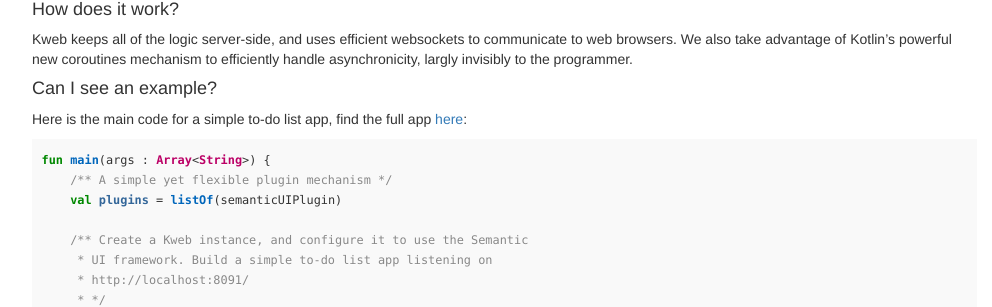
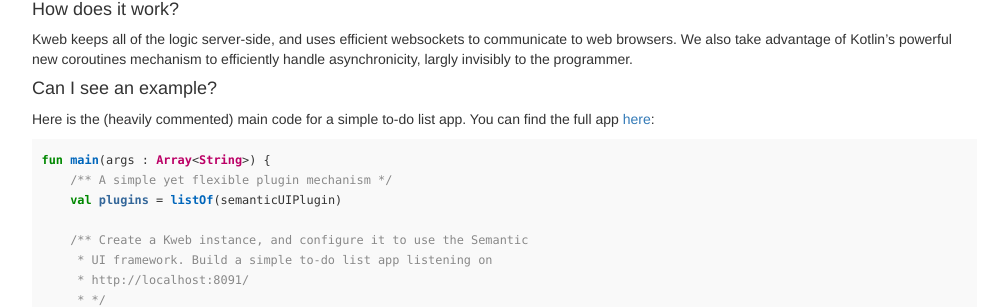
Before and after one commit to kwebio/kwebio.github.io, a Jekyll site: the page built from index.md, in a window 1280 px wide. Shown: the part 510-817 px from the top of the page, without its empty margins (233-1225 px from the left). Built offline with Jekyll 4.4.1, drawn with Linux system fonts in a browser that asks for light colours; nearby versions of some CDN libraries.

Commit message:
Update index.md

````diff
--- a/index.md
+++ b/index.md
@@ -40,7 +40,7 @@ asynchronicity, largly invisibly to the programmer.
 
 #### Can I see an example?
 
-Here is the main code for a simple to-do list app, find the full app [here](https://github.com/kwebio/core/tree/master/src/main/kotlin/io/kweb/demos/todo):
+Here is the (heavily commented) main code for a simple to-do list app.  You can find the full app [here](https://github.com/kwebio/core/tree/master/src/main/kotlin/io/kweb/demos/todo):
 
 ```kotlin
 fun main(args : Array<String>) {
````
